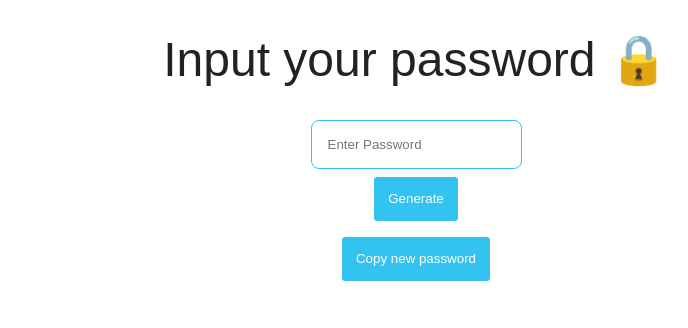
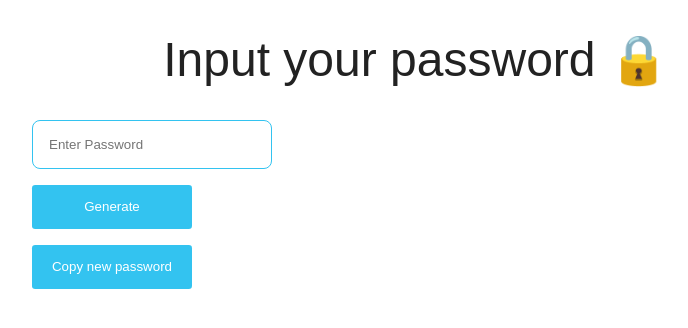
Before and after one commit to AlanPoveda/encypt-password, a Next.js app: page / in a window 1280 px wide. Shown: the top 328 px of the page, without its empty margins (224-912 px from the left). Built offline with nearby package versions, Linux system fonts and the light colour scheme.

Commit message:
New style input

```diff
--- a/src/components/Header/styles.ts
+++ b/src/components/Header/styles.ts
@@ -5,7 +5,6 @@ export const HeaderStyle = styled.header`
     padding: 2rem;
 
     display: flex;
-    align-items: center;
     justify-content: center;
 
     h1{
--- a/src/components/InputPassword/index.tsx
+++ b/src/components/InputPassword/index.tsx
@@ -16,7 +16,7 @@ export function InputPassword(){
     }
 
     function copyEncryptPassword(){
-        if(passwordEncrypt.length == 0) return setMessage("Input a valid password");
+        if(password.length == 0) return setMessage("Input a valid password");
         navigator.clipboard.writeText(passwordEncrypt);
         setMessage("Password Copied")
         setTimeout(() => {setMessage("")}, 2000)
--- a/src/components/InputPassword/styles.ts
+++ b/src/components/InputPassword/styles.ts
@@ -3,16 +3,18 @@ import styled from 'styled-components'
 
 export const InputPasswordStyle = styled.div`
     display: flex;
-    align-items: center;
     flex-direction: column;
+    margin-left:20%;
 
     input{
+        width: 15rem;
         padding: 1rem;
         border: 0.1rem solid var(--background-button-color);
         border-radius: 0.5rem;
     }
 
     button{
+        width: 10rem;
         background: var(--background-button-color);
         border: none;
         padding: 0.9rem;
@@ -20,7 +22,7 @@ export const InputPasswordStyle = styled.div`
 
         color: white;
 
-        margin: 0.5rem;
+        margin-top: 1rem;
 
         cursor: pointer;
 
```
